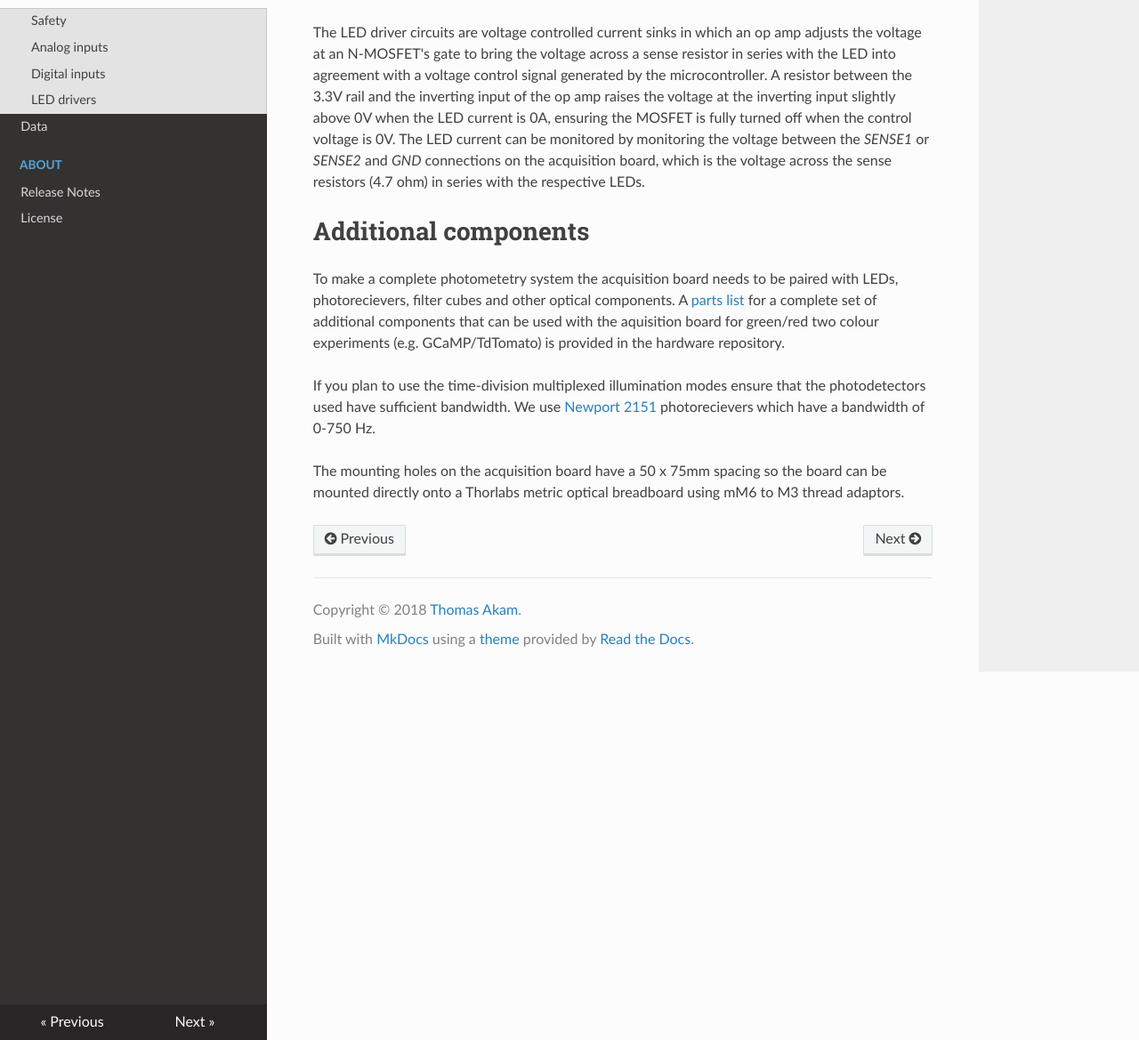
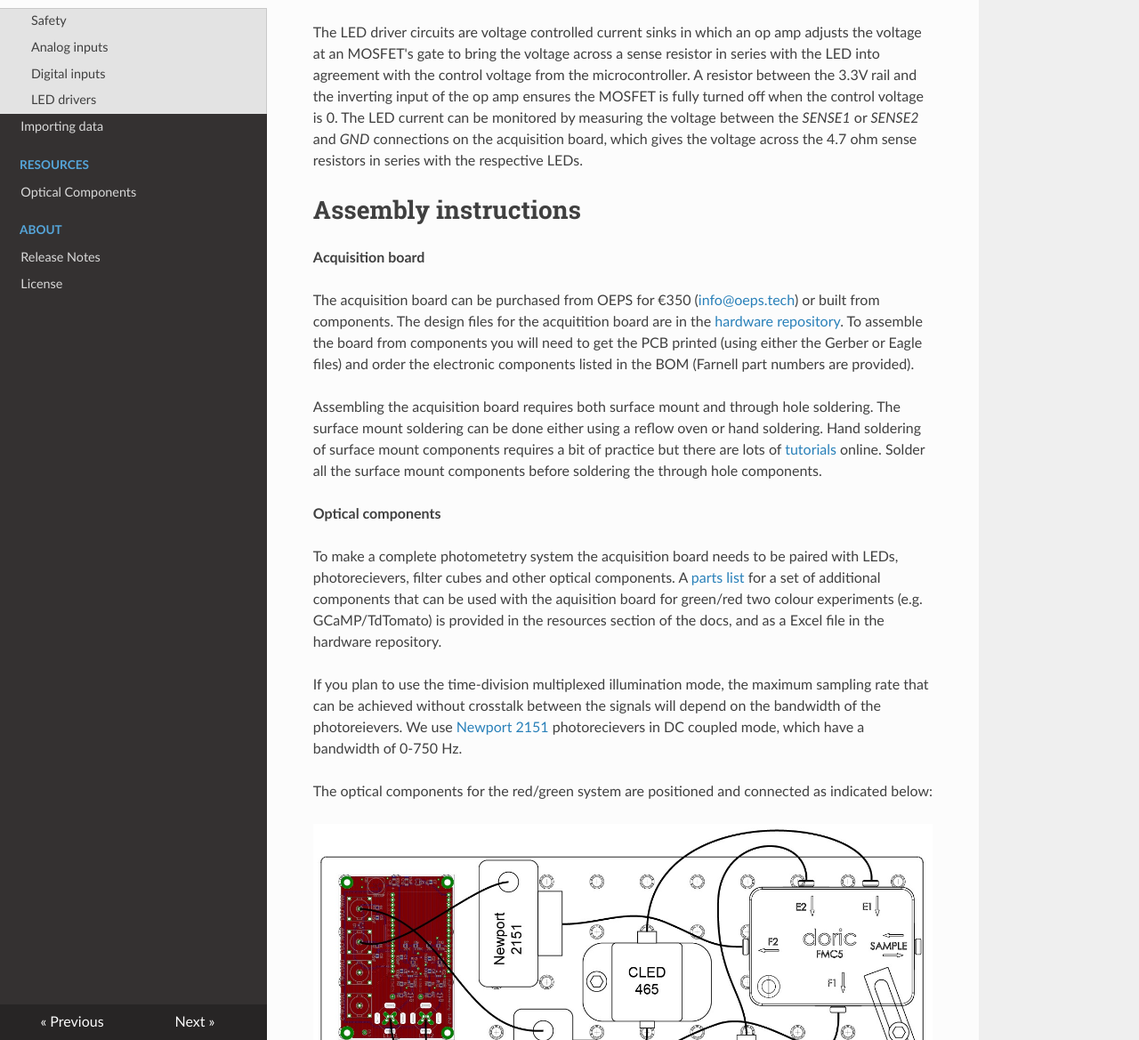
Before and after one commit to pyPhotometry/docs, an MkDocs documentation site: the page built from docs/user-guide/hardware.md, in a window 1280 px wide and 1400 px high, scrolled down 1197 px. Shown: the part 231-1400 px from the top of the window at 89% size. Built offline with MkDocs 1.6.1, drawn with Linux system fonts in a browser that asks for light colours; nearby versions of some CDN libraries; old or Windows-style settings are respelled for this version of MkDocs; some of the changed text lies outside the part shown.

Commit message:
- Added diagram of optical components and assembly instructions.
- Updated board photo.

```diff
--- a/docs/user-guide/hardware.md
+++ b/docs/user-guide/hardware.md
@@ -22,12 +22,42 @@ The two BNC digital inputs are compatible with 5V or 3.3V logic and are typicall
 
 The aquisition board has two constant current LED driver circuits which are controlled by the Micropython's digtal to analog converters (DACs), allowing the LED current to be adjusted between 0 - 100mA.  The LED driver outputs are M8 connectors that are compatible with either [Doric](http://doriclenses.com/life-sciences/led-modules/783-connectorized-led.html) or [Thor Labs](https://www.thorlabs.com/newgrouppage9.cfm?objectgroup_id=5206) connectorized LEDs.
 
-The LED driver circuits are voltage controlled current sinks in which an op amp adjusts the voltage at an N-MOSFET's gate to bring the voltage across a sense resistor in series with the LED into agreement with a voltage control signal generated by the microcontroller.  A resistor between the 3.3V rail and the inverting input of the op amp raises the voltage at the inverting input slightly above 0V when the LED current is 0A, ensuring the MOSFET is fully turned off when the control voltage is 0V.  The LED current can be monitored by monitoring the voltage between the *SENSE1* or *SENSE2* and *GND* connections on the acquisition board, which is the voltage across the sense resistors (4.7 ohm) in series with the respective LEDs.
+The LED driver circuits are voltage controlled current sinks in which an op amp adjusts the voltage at an MOSFET's gate to bring the voltage across a sense resistor in series with the LED into agreement with the control voltage from the microcontroller.  A resistor between the 3.3V rail and the inverting input of the op amp ensures the MOSFET is fully turned off when the control voltage is 0.  The LED current can be monitored by measuring the voltage between the *SENSE1* or *SENSE2* and *GND* connections on the acquisition board, which gives the voltage across the 4.7 ohm sense resistors in series with the respective LEDs.
 
-# Additional components
+# Assembly instructions
 
-To make a complete photometetry system the acquisition board needs to be paired with LEDs, photorecievers, filter cubes and other optical components.  A [parts list](https://bitbucket.org/takam/pyphotometry_hardware/src) for a complete set of additional components that can be used with the aquisition board for green/red two colour experiments (e.g. GCaMP/TdTomato) is provided in the hardware repository.
+**Acquisition board**
 
-If you plan to use the time-division multiplexed illumination modes ensure that the photodetectors used have sufficient bandwidth.  We use [Newport 2151](https://www.newport.com/p/2151) photorecievers which have a bandwidth of 0-750 Hz.
+The acquisition board can be purchased from OEPS for €350 (<info@oeps.tech>) or built from components.  The design files for the acquitition board are in the [hardware repository](https://bitbucket.org/takam/pyphotometry_hardware). To assemble the board from components you will need to get the PCB printed (using either the Gerber or Eagle files) and order the electronic components listed in the BOM (Farnell part numbers are provided).
 
-The mounting holes on the acquisition board have a 50 x 75mm spacing so the board can be mounted directly onto a Thorlabs metric optical breadboard using mM6 to M3 thread adaptors.
+Assembling the acquisition board requires both surface mount and through hole soldering.  The surface mount soldering can be done either using a reflow oven or hand soldering.  Hand soldering of surface mount components requires a bit of practice but there are lots of [tutorials](https://www.google.co.uk/search?q=surface+mount+soldering+tutorial) online.  Solder all the surface mount components before soldering the through hole components.
+
+**Optical components**
+
+To make a complete photometetry system the acquisition board needs to be paired with LEDs, photorecievers, filter cubes and other optical components.  A [parts list](../resources/optical-components.md) for a set of additional components that can be used with the aquisition board for green/red two colour experiments (e.g. GCaMP/TdTomato) is provided in the resources section of the docs, and as a Excel file in the hardware repository.
+
+If you plan to use the time-division multiplexed illumination mode, the maximum sampling rate that can be  achieved without crosstalk between the signals will depend on the bandwidth of the photoreievers.  We use [Newport 2151](https://www.newport.com/p/2151) photorecievers in DC coupled mode, which have a bandwidth of 0-750 Hz.
+
+The optical components for the red/green system are positioned and connected as indicated below:
+
+![pyPhotometry GUI](../media/optical_parts_diagram.jpg)
+
+ To assemble the system:
+
+Attach the minicube to the optical breadboard using the clamp (CL3/M) and 45mm M6 bolts.
+
+Attach the acquisition board to the breadboard using the M6-M3 screw adaptors, M3 spacers and 10mm M3 screws.  Screw the adaptors into the breadboard, then attach the acquisition board with the spacers between the board and the adaptors.
+
+Attach the Newport photorecievers to the breadboard using the pillars (TRP14/M), clamping forks (MSC2) and 12mm M6 bolts.
+
+Attach the LEDs to the breadboard using the 12mm M6 bolts.
+
+Connect the photorecievers to the minicube using the 600um core 0.48NA optic fibers  (MFP_600/630/LWMJ-0.48_0.3m_FCM-FCM)
+
+Connect the LEDs to the minicube using the 200um core 0.22NA optic fibers (MFP_200/220/LWMJ-0.22_0.3m_FCM-FCM)
+
+Connect the photorecivers to the acquisition board analog inputs using the 30cm BNC cables.
+
+Connect the LEDs to the acquisition board LED outputs using their built in cables.  It is not necessary to connect the power supplies for the LED cooling fans as the maximum current output by the acquisition board is only 10% of the LEDs rated current.
+
+Connect the pigtailed rotary joint to the sample port of the minicube and connect the fiber patchcord to the rotary joint using the FC-FC adapter.
--- a/mkdocs.yml
+++ b/mkdocs.yml
@@ -1,6 +1,6 @@
 site_name: pyPhotometry
 site_url: https://pyphotometry.readthedocs.io/
-site_description: Open source, Python based, Photometry acquisition.
+site_description: Open source, Python based, fiber photometry acquisition.
 site_author: Thomas Akam
 
 theme:
@@ -14,12 +14,12 @@ pages:
 - User Guide:
     - Graphical user interface (GUI): user-guide/graphical-user-interface.md
     - Hardware: user-guide/hardware.md
-    - Data: user-guide/data.md
+    - Importing data: user-guide/importing-data.md
+- Resources:
+    - Optical Components: resources/optical-components.md
 
 - About:
     - Release Notes: about/release-notes.md
     - License: about/license.md
 
 copyright: Copyright &copy; 2018 <a href="/release-notes/">Thomas Akam</a>.
-
-#google_analytics: ['UA-27795084-5', 'mkdocs.org']
```
Also changed, not shown: docs/index.md (+14 -14 lines), docs/resources/optical-components.md (added, +24 -0 lines), docs/media/optical_parts_diagram.jpg (added), docs/user-guide/importing-data.md (renamed from docs/user-guide/data.md), 1 other file.
